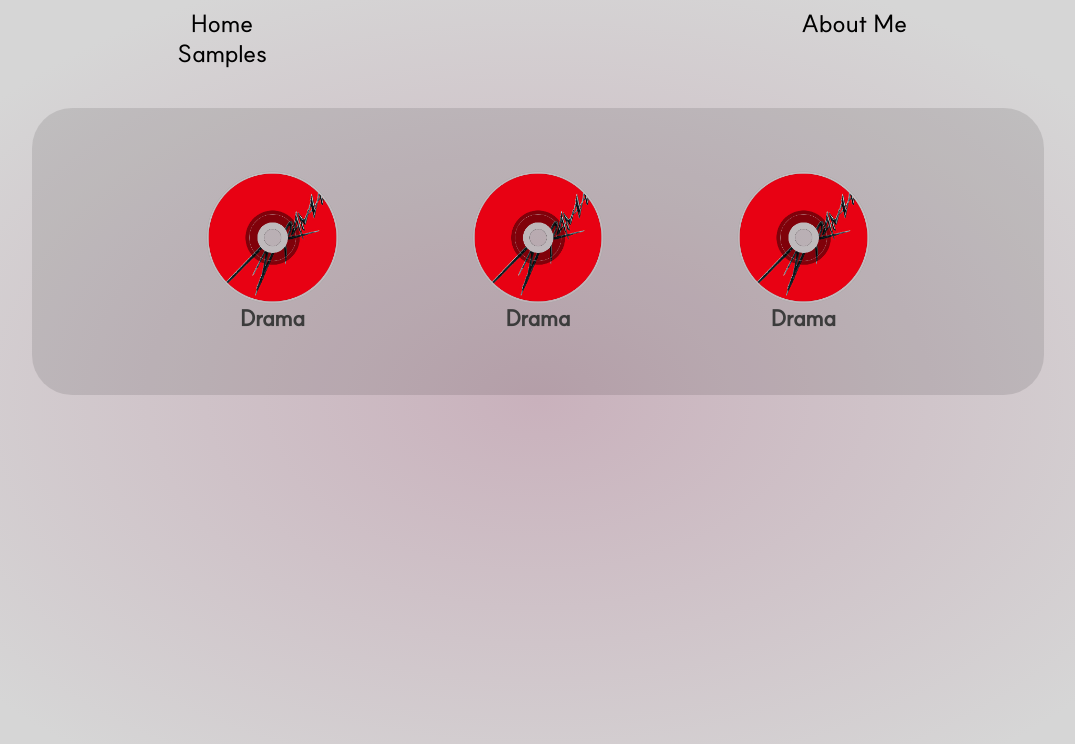
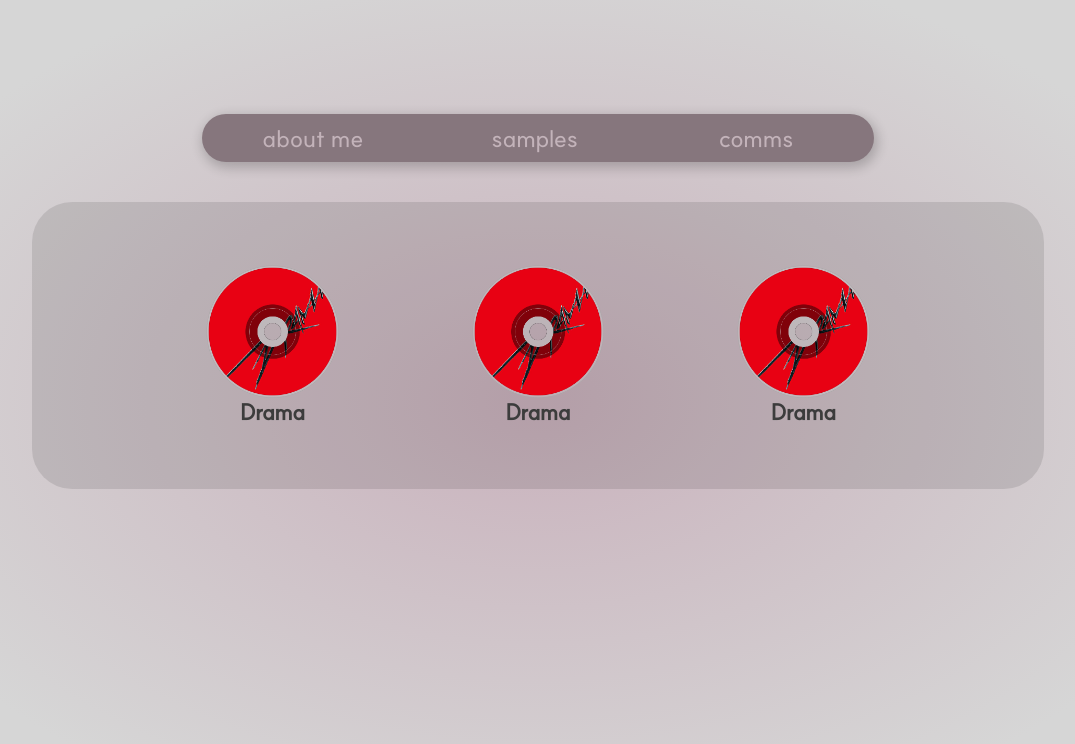
Before and after one commit to jinnooyah/yoonjin-portfolio, a React (Create React App) app: page /samples in a window 1280 px wide. Shown: the top 744 px of the page, without its empty margins (102-1177 px from the left). Built offline with nearby package versions, Linux system fonts and the light colour scheme.

Commit message:
modified header

```diff
--- a/src/components/Header.css
+++ b/src/components/Header.css
@@ -1,9 +1,34 @@
 .header-container {
     display: inline;
     display: grid;
-    grid-template-columns: repeat(2, 50%);
+    grid-template-columns: repeat(3, 33%);
     text-align: center;
+    line-height: 3rem;
+
 
     font-family: pfont;
     font-size: 1.5rem;
+
+    background-color: #86767D;
+    border-radius: 25px;
+
+    margin: auto;
+    margin-top: 9%;
+    margin-bottom: 2%;
+
+    width: 42rem;
+    height: 3rem;
+
+    box-shadow: 2px 4px 12px 2px rgba(0, 0, 0, 0.2);
 }
+
+.clickable-text {
+    cursor: pointer;
+    color: #C3B3BA;
+    transition: color 0.3s ease; /* smooth transition for color change */
+}
+
+.clickable-text:hover {
+    color: rgb(255, 255, 255, 0.8);
+    font-family: pfontbold;
+}
--- a/src/components/Header.js
+++ b/src/components/Header.js
@@ -4,10 +4,6 @@ import "./Header.css";
 
 export default function Header() {
     const navigate = useNavigate();
-
-    const onHomeClick = useCallback(() => {
-        navigate("/")
-    }, [navigate]);
 
     const onAboutMeClick = useCallback(() => {
         navigate("/about-me")
@@ -17,11 +13,15 @@ export default function Header() {
         navigate("/samples")
     }, [navigate]);
 
+    const onCommsClick = useCallback(() => {
+        navigate("/comms")
+    }, [navigate]);
+
     return (
         <div className="header-container">
-            <div onClick = {onHomeClick}>Home</div>
-            <div onClick = {onAboutMeClick}>About Me</div>
-            <div onClick = {onSamplesClick}>Samples</div>
+            <div className="clickable-text" onClick = {onAboutMeClick}>about me</div>
+            <div className="clickable-text" onClick = {onSamplesClick}>samples</div>
+            <div className="clickable-text" onClick = {onCommsClick}>comms</div>
         </div>
     )
 }
```
